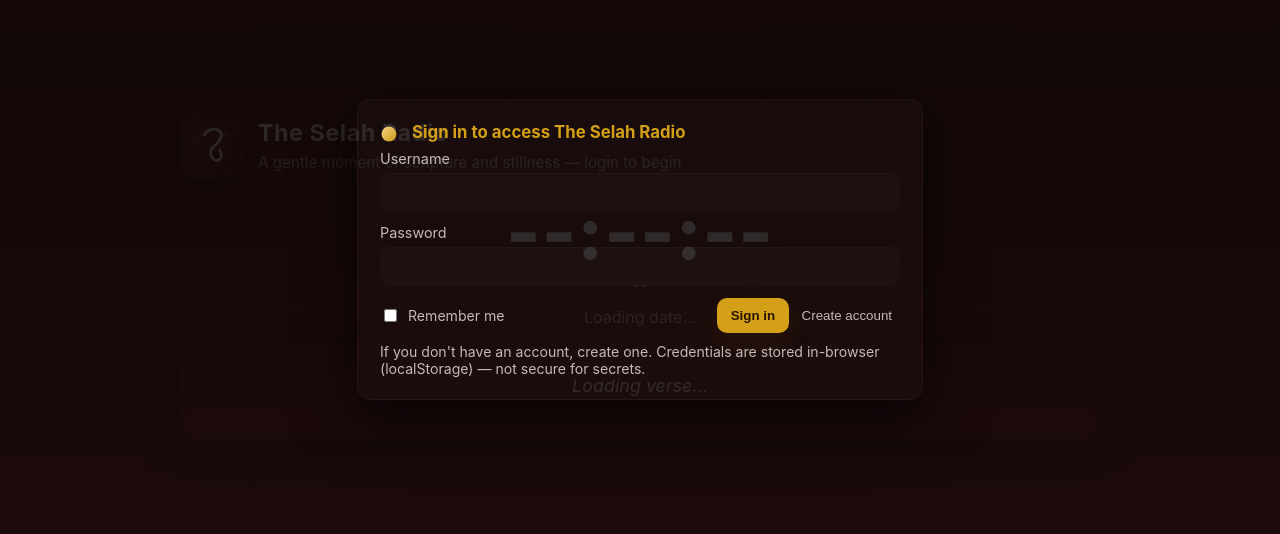
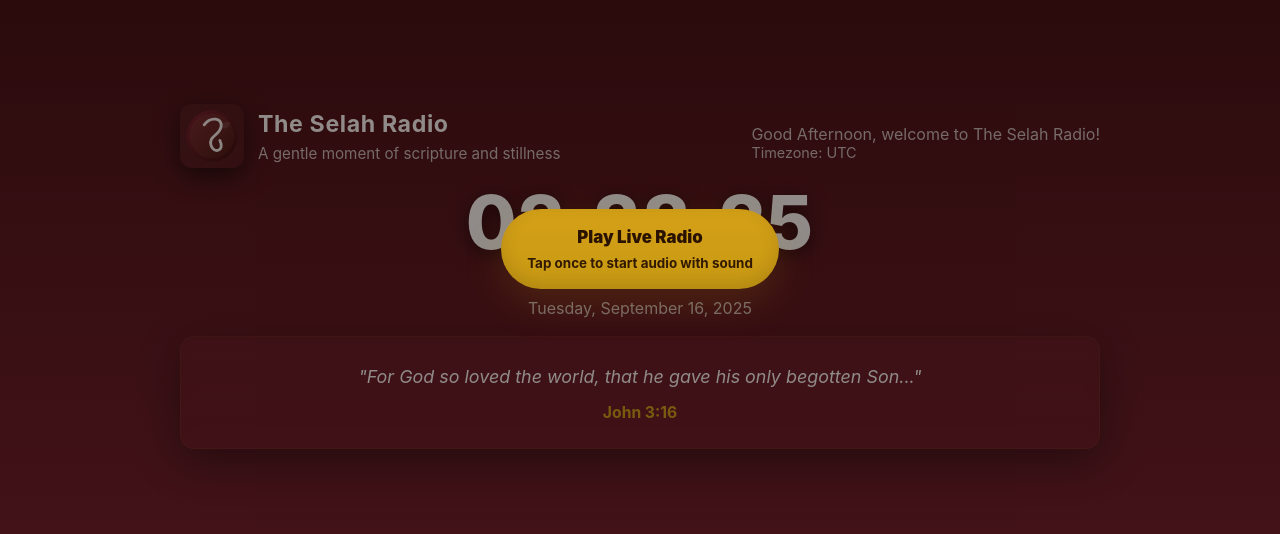
Before and after one commit to ChristianDMelendez/ClockApp, a plain HTML site: page index.html in a window 1280 px wide. Shown: the part 151-685 px from the top of the page. Drawn offline with Linux system fonts and the light colour scheme.

Commit message:
Update index.html

```diff
--- a/index.html
+++ b/index.html
@@ -53,20 +53,6 @@
     .verse{ margin-top:18px; background: linear-gradient(180deg, rgba(255,255,255,0.02), rgba(255,255,255,0.01)); border-radius:14px; padding:26px 20px; box-shadow: 0 14px 40px rgba(12,6,6,0.45); color:var(--muted); text-align:center; border: 1px solid rgba(212,160,23,0.06); backdrop-filter: blur(6px) saturate(1.05); }
     .verse .quote{ font-style:italic; color:var(--text); font-size:1.12rem; line-height:1.6; margin:0 0 12px 0; }
     .verse .ref{ color:var(--accent); font-weight:700; font-size:0.98rem; }
-    .login-overlay { position:fixed; inset:0; z-index:3000; display:flex; align-items:center; justify-content:center; background: linear-gradient(rgba(11,6,6,0.88), rgba(15,8,8,0.86)); padding:20px; }
-    .login-card { width:100%; max-width:520px; background: linear-gradient(180deg, rgba(255,255,255,0.02), rgba(255,255,255,0.01)); border-radius:14px; padding:22px; box-shadow:0 20px 60px rgba(0,0,0,0.7); color:var(--muted); border: 1px solid rgba(212,160,23,0.06); }
-    .login-card h2{ margin:0 0 8px 0; color:var(--accent); font-size:1.05rem; display:flex; align-items:center; gap:8px; }
-    .field{ display:flex; flex-direction:column; gap:6px; margin-bottom:12px; }
-    label.small{ font-size:0.9rem; color:var(--muted) }
-    input[type="text"], input[type="password"], input[type="email"]{ padding:12px 14px; border-radius:10px; border:0; background:rgba(255,255,255,0.02); color:var(--text); box-shadow: inset 0 1px 0 rgba(255,255,255,0.02); transition: box-shadow .12s ease, transform .06s ease; }
-    input[type="text"]:focus, input[type="password"]:focus, input[type="email"]:focus{ outline: none; box-shadow: 0 6px 20px rgba(0,0,0,0.6), 0 0 0 4px rgba(212,160,23,0.06); transform: translateY(-1px); }
-    .row{ display:flex; gap:8px; align-items:center; justify-content:space-between; }
-    button.primary{ background:var(--accent); color:#2a1200; padding:10px 14px; border-radius:10px; border:0; font-weight:800; cursor:pointer; transition: transform .12s ease, box-shadow .12s ease; box-shadow: 0 10px 30px rgba(212,160,23,0.08); }
-    button.primary:hover{ transform: translateY(-3px); box-shadow: 0 18px 40px rgba(212,160,23,0.12); }
-    button.ghost{ background:transparent; color:var(--muted); border:0; cursor:pointer; padding:8px; }
-    button.ghost:hover{ color:var(--text); transform: translateY(-2px); }
-    .small{ font-size:0.88rem; color:var(--muted); }
-    .muted-center{ text-align:center; color:var(--muted); margin-top:8px; font-size:0.88rem; }
     .play-overlay { position:fixed; inset:0; display:flex; align-items:center; justify-content:center; background: rgba(10,8,8,0.45); z-index:1600; transition:opacity .25s; }
     .play-pill{ background: linear-gradient(180deg, var(--accent), #c99a14); color:#2a1200; border-radius:999px; padding:18px 26px; font-weight:900; font-size:1.05rem; cursor:pointer; box-shadow: 0 14px 40px rgba(212,160,23,0.15), inset 0 -6px 18px rgba(0,0,0,0.12); transition: transform .12s ease, box-shadow .12s ease, opacity .18s ease; }
     .play-pill:hover{ transform: translateY(-4px) scale(1.02); box-shadow: 0 26px 64px rgba(212,160,23,0.2); }
@@ -77,7 +63,7 @@
   </style>
 </head>
 <body>
-  <div class="container" id="appContent" aria-hidden="true">
+  <div class="container" id="appContent" aria-hidden="false">
     <header>
       <div class="left">
         <div class="logo" aria-hidden="true">
@@ -102,7 +88,7 @@
 
         <div class="title">
           <h1 id="appTitle">The Selah Radio</h1>
-          <div class="subtitle" id="subtitle">A gentle moment of scripture and stillness — login to begin</div>
+          <div class="subtitle" id="subtitle">A gentle moment of scripture and stillness</div>
         </div>
       </div>
 
@@ -126,66 +112,12 @@
     </section>
   </div>
 
-  <div class="login-overlay" id="loginOverlay" role="dialog" aria-modal="true" aria-label="Login required">
-    <div class="login-card" role="document">
-      <h2>
-        <svg width="18" height="18" viewBox="0 0 24 24" aria-hidden="true" style="margin-right:6px; transform:translateY(2px)">
-          <circle cx="12" cy="12" r="10" fill="url(#lg)" />
-        </svg>
-        Sign in to access The Selah Radio
-      </h2>
-
-      <div id="messages" class="muted-center" aria-live="polite"></div>
-
-      <div id="loginForm">
-        <div class="field">
-          <label class="small">Username</label>
-          <input id="loginUser" type="text" autocomplete="username" />
-        </div>
-        <div class="field">
-          <label class="small">Password</label>
-          <input id="loginPass" type="password" autocomplete="current-password" />
-        </div>
-
-        <div class="row">
-          <label style="display:flex;align-items:center;gap:8px;"><input id="rememberChk" type="checkbox" /> <span class="small">Remember me</span></label>
-          <div>
-            <button id="doLogin" class="primary">Sign in</button>
-            <button id="showRegister" class="ghost">Create account</button>
-          </div>
-        </div>
-
-        <div style="margin-top:10px;" class="small">If you don't have an account, create one. Credentials are stored in-browser (localStorage) — not secure for secrets.</div>
-      </div>
-
-      <div id="registerForm" style="display:none;">
-        <div class="field">
-          <label class="small">Choose username</label>
-          <input id="regUser" type="text" autocomplete="username" />
-        </div>
-        <div class="field">
-          <label class="small">Choose password</label>
-          <input id="regPass" type="password" autocomplete="new-password" />
-        </div>
-        <div class="field">
-          <label class="small">Confirm password</label>
-          <input id="regPass2" type="password" />
-        </div>
-
-        <div class="row">
-          <button id="doRegister" class="primary">Create account</button>
-          <button id="showLogin" class="ghost">Back to sign in</button>
-        </div>
-
-        <div style="margin-top:10px;" class="small">This creates an in-browser account stored only on this device and origin. Use for demos only.</div>
-      </div>
-    </div>
-  </div>
+  <!-- SIGN-IN / REGISTER UI REMOVED (kept everything else intact) -->
 
   <div id="playOverlay" class="play-overlay" style="display:none;">
     <div style="text-align:center">
       <div id="playButton" class="play-pill" role="button" aria-pressed="false" tabindex="0">
-        Play Live Audio
+        Play Live Radio
         <span class="play-sub">Tap once to start audio with sound</span>
       </div>
     </div>
@@ -333,7 +265,24 @@
         function escapeHtml(s){ return String(s).replace(/[&<>"']/g, c=>'&#'+c.charCodeAt(0)+';'); }
         function showGreetingFor(name){ const g = document.getElementById('greeting'); if (!name) { if (g) g.style.display='none'; return; } if (g) g.style.display='block'; const el = document.getElementById('greetingText'); if (el) el.innerHTML = `${getGreetingPart()}, glad to see you <strong>${escapeHtml(name)}</strong>!`; }
 
-        // Login UI wiring (unchanged)
+        // === NO-LOGIN: make app visible and start clock/verses and show play overlay ===
+        // (we removed the sign-in overlay; start the app immediately)
+        try {
+          const subtitleElImmediate = document.getElementById('subtitle');
+          if (subtitleElImmediate) subtitleElImmediate.textContent = 'A gentle moment of scripture and stillness';
+          const appContentImmediate = document.getElementById('appContent');
+          if (appContentImmediate) appContentImmediate.setAttribute('aria-hidden','false');
+          // start clock + verses
+          scheduleClockAndVerses();
+          // show play overlay so users can tap to start audio on mobile
+          const poImmediate = document.getElementById('playOverlay');
+          if (poImmediate) poImmediate.style.display = 'flex';
+          // show a generic greeting (not tied to a username)
+          const gImmediate = document.getElementById('greeting');
+          if (gImmediate) { gImmediate.style.display = 'block'; const elg = document.getElementById('greetingText'); if (elg) elg.innerHTML = `${getGreetingPart()}, welcome to The Selah Radio!`; }
+        } catch(e){ /* harmless if something's missing */ }
+
+        // Login UI wiring (removed from DOM — event attachments are guarded so they won't run)
         const loginOverlay = document.getElementById('loginOverlay');
         const loginUser = document.getElementById('loginUser');
         const loginPass = document.getElementById('loginPass');
```
